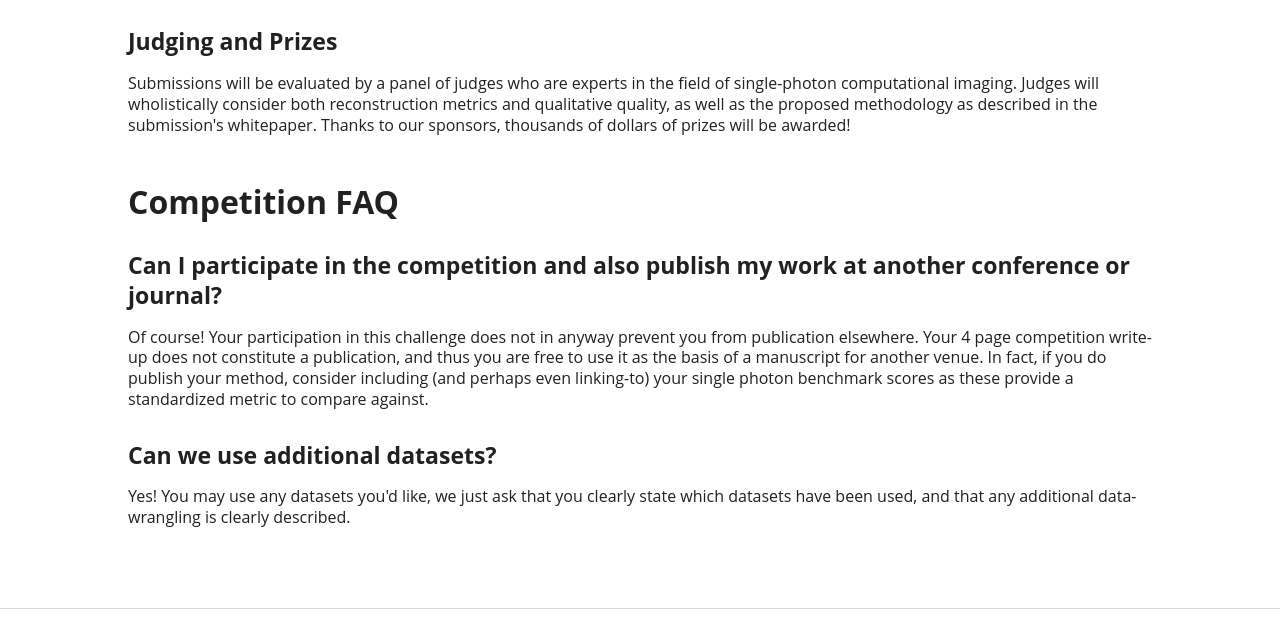
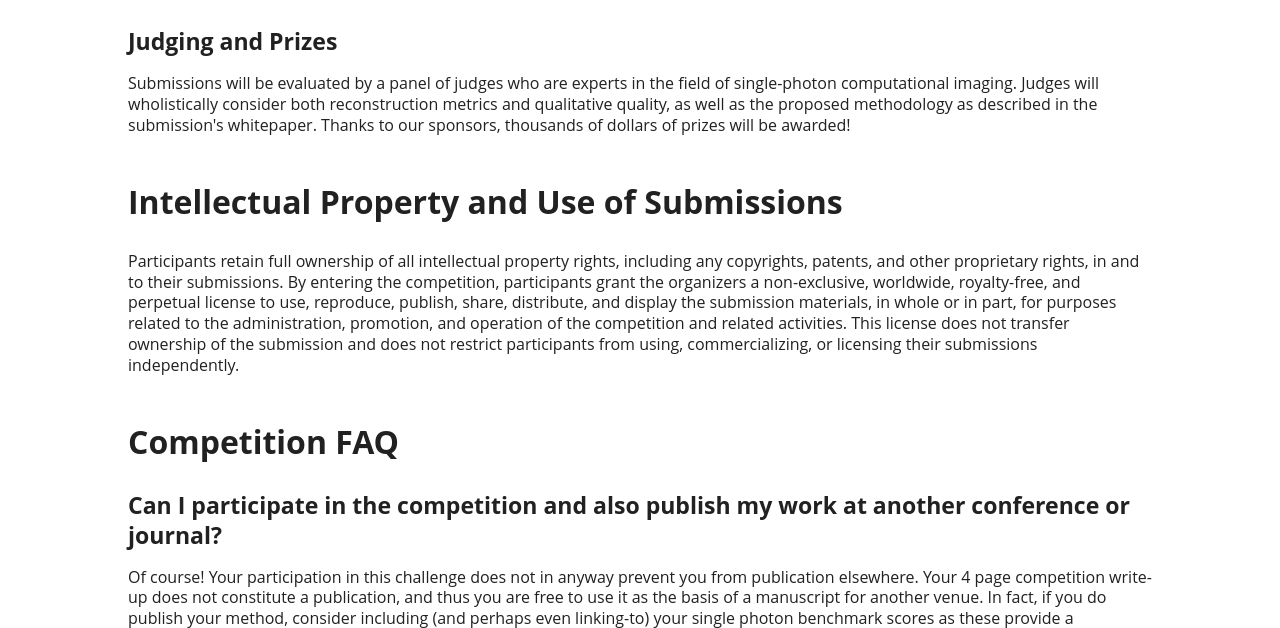
Before and after one commit to wision-lab/spcwebsite, a Django app: page /competition in a window 1280 px wide. Shown: the part 1218-1846 px from the top of the page. Run offline with Django 5.2, Linux system fonts and the light colour scheme.

Commit message:
ip disclaimer

```diff
--- a/templates/competition.html
+++ b/templates/competition.html
@@ -52,6 +52,16 @@
     Submissions will be evaluated by a panel of judges who are experts in the field of single-photon computational imaging. Judges will wholistically consider both reconstruction metrics and qualitative quality, as well as the proposed methodology as described in the submission's whitepaper. Thanks to our sponsors, thousands of dollars of prizes will be awarded!
 </p>
 
+<h3>Intellectual Property and Use of Submissions</h3>
+<p>
+    Participants retain full ownership of all intellectual property rights, including any copyrights, patents, and other proprietary rights, in and to their submissions.
+
+    By entering the competition, participants grant the organizers a non-exclusive, worldwide, royalty-free, and perpetual license to use, reproduce, publish, share, distribute, and display the submission materials, in whole or in part, for purposes related to the administration, promotion, and operation of the competition and related activities.
+
+    This license does not transfer ownership of the submission and does not restrict participants from using, commercializing, or licensing their submissions independently.
+</p>
+
+
 <h3>Competition FAQ</h3>
 
 <h4>Can I participate in the competition and also publish my work at another conference or journal?</h4>
```
